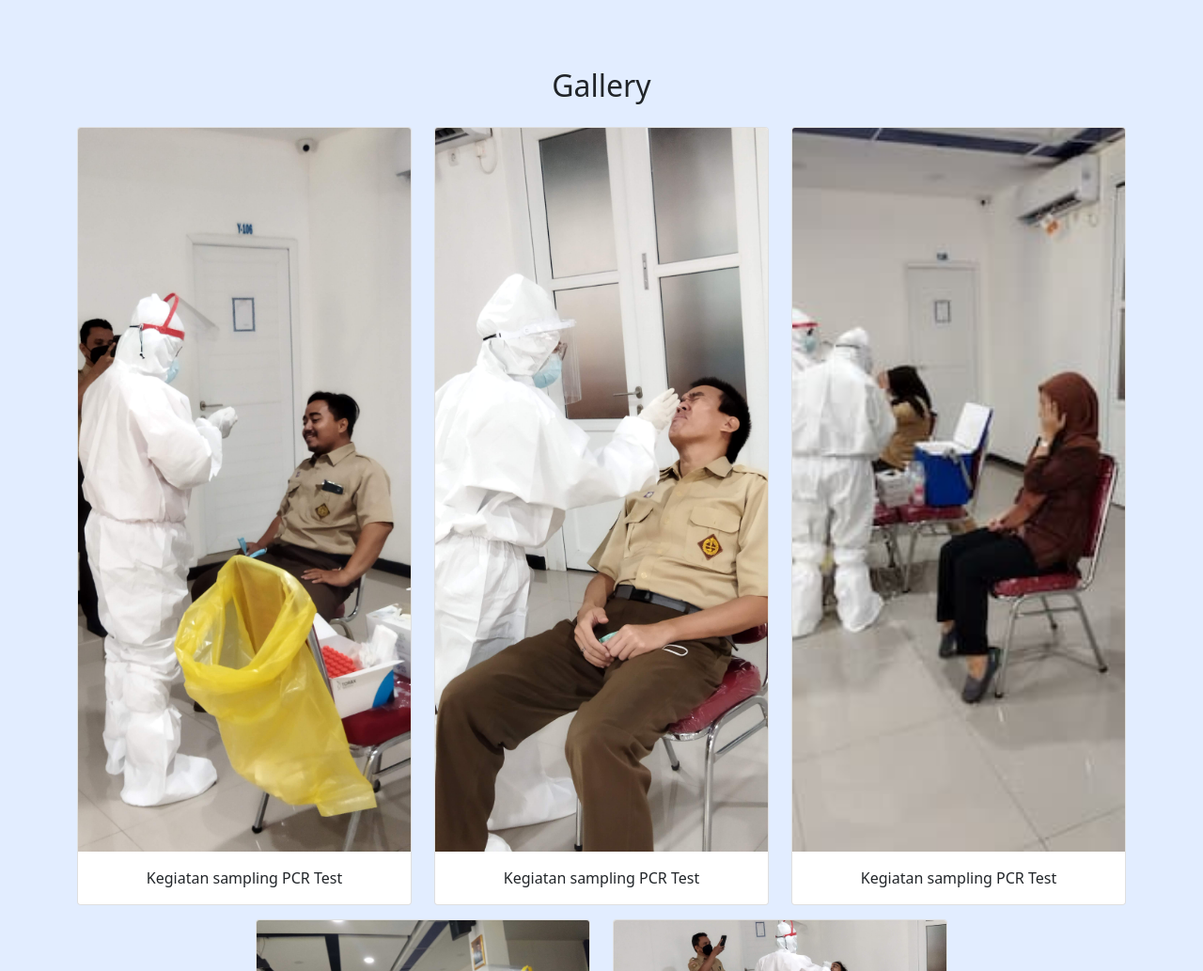
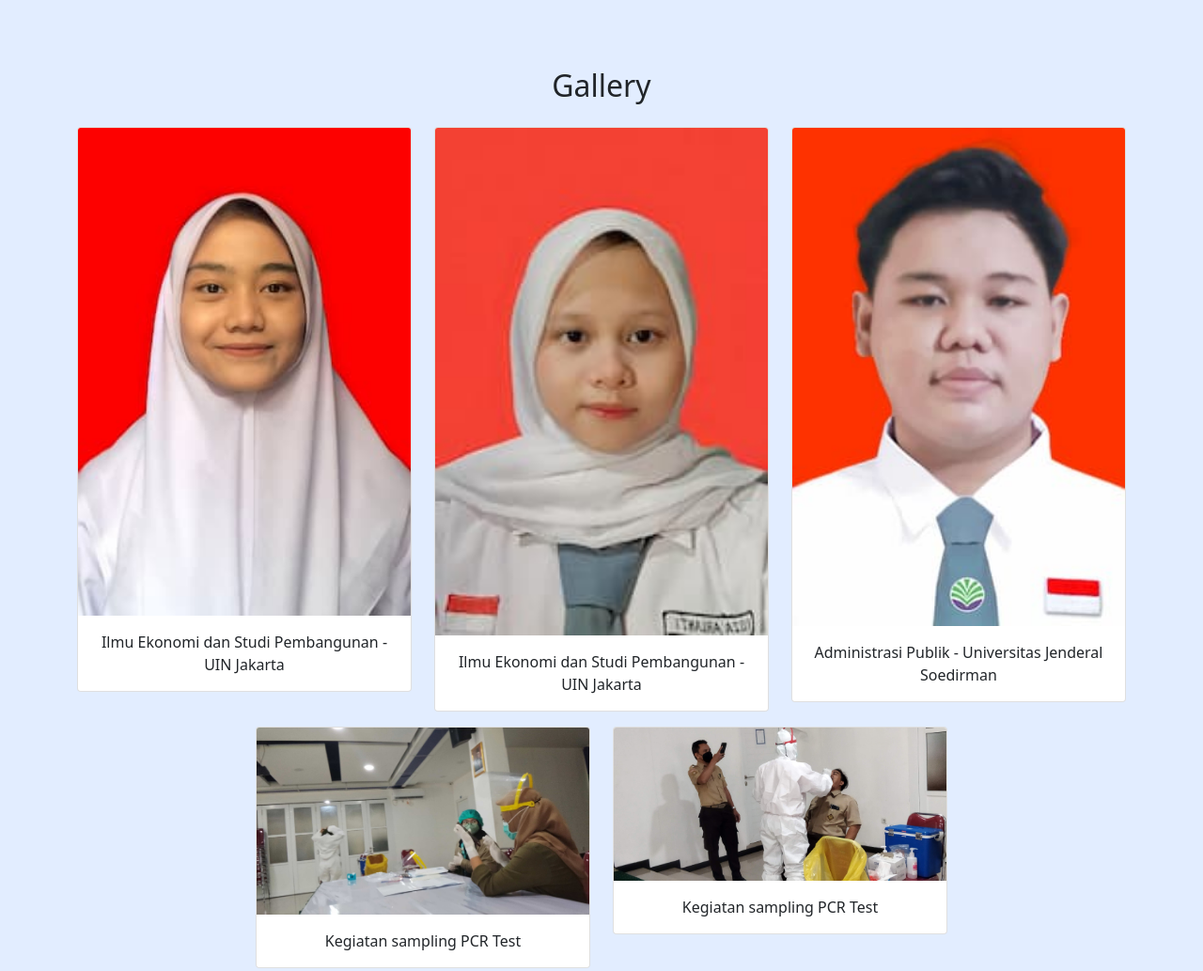
Before and after one commit to sma-baktiidhata/sma-baktiidhata.github.io, a plain HTML site: page index.html in a window 1280 px wide. Shown: the part 1720-2753 px from the top of the page at 94% size. Drawn offline with nearby package versions, Linux system fonts and the light colour scheme.

Commit message:
tambahan

```diff
--- a/index.html
+++ b/index.html
@@ -190,12 +190,14 @@
           <div class="col-md-4 mb-3">
             <div class="card" data-aos="flip-left" data-aos-duration="500">
               <img
-                src="img/gallery/1.jpg"
+                src="img/gallery/Dania_Nurrahma_Dea.jpg"
                 class="card-img-top"
                 alt="gallery1"
               />
               <div class="card-body">
-                <p class="card-text text-center">Kegiatan sampling PCR Test</p>
+                <p class="card-text text-center">
+                  Ilmu Ekonomi dan Studi Pembangunan - UIN Jakarta
+                </p>
               </div>
             </div>
           </div>
@@ -207,12 +209,14 @@
               data-aos-delay="100"
             >
               <img
-                src="img/gallery/2.jpg"
+                src="img/gallery/Kisza_Arianti.jpg"
                 class="card-img-top"
                 alt="gallery2"
               />
               <div class="card-body">
-                <p class="card-text text-center">Kegiatan sampling PCR Test</p>
+                <p class="card-text text-center">
+                  Ilmu Ekonomi dan Studi Pembangunan - UIN Jakarta
+                </p>
               </div>
             </div>
           </div>
@@ -224,12 +228,14 @@
               data-aos-delay="200"
             >
               <img
-                src="img/gallery/3.jpg"
+                src="img/gallery/Najwa_Azril_Zibrani.jpg"
                 class="card-img-top"
                 alt="gallery3"
               />
               <div class="card-body">
-                <p class="card-text text-center">Kegiatan sampling PCR Test</p>
+                <p class="card-text text-center">
+                  Administrasi Publik - Universitas Jenderal Soedirman
+                </p>
               </div>
             </div>
           </div>
```
Also changed, not shown: img/gallery/Dania_Nurrahma_Dea.jpg (added), img/gallery/Kisza_Arianti.jpg (added), img/gallery/Najwa_Azril_Zibrani.jpg (added).
